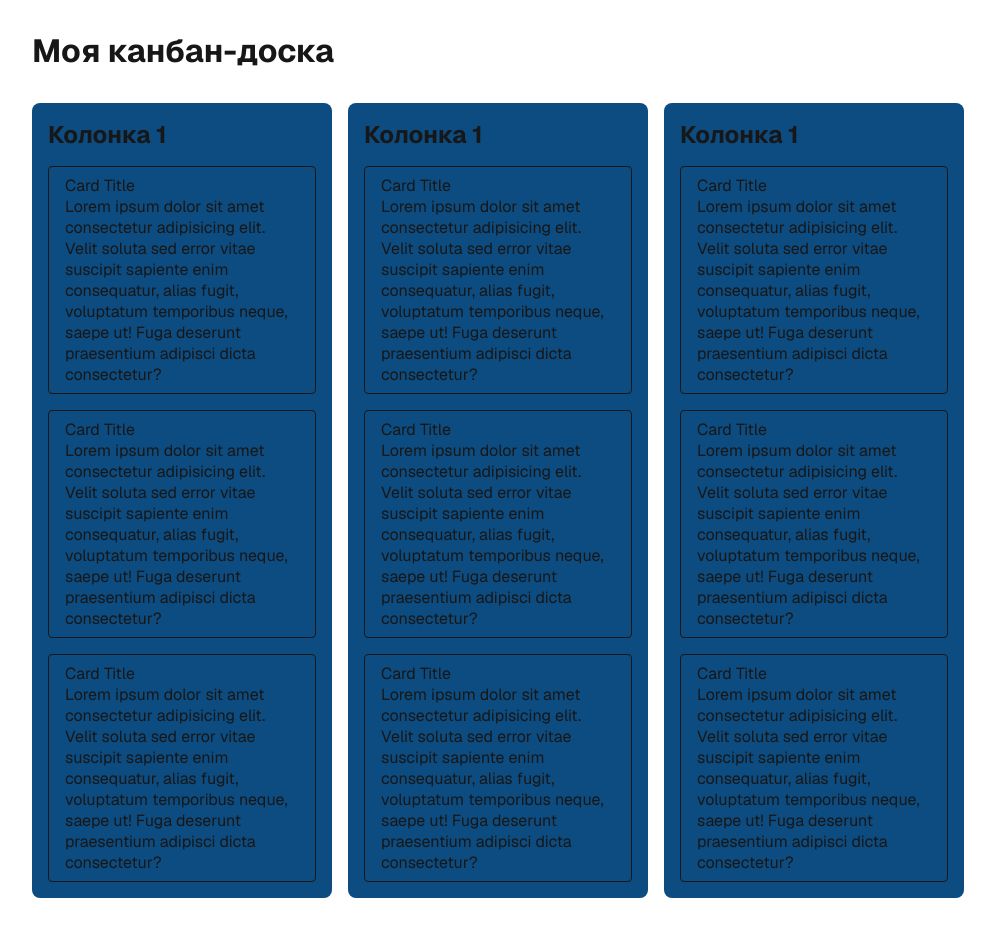
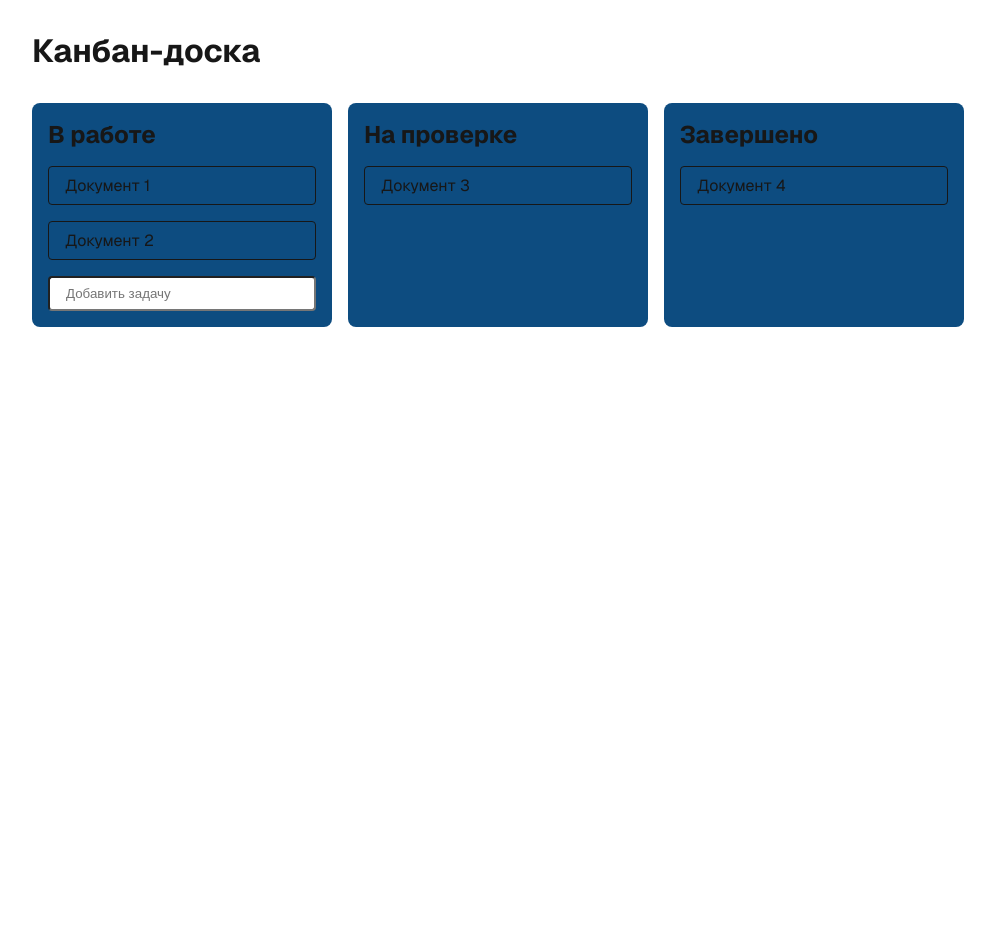
Before and after one commit to Malkey/habr-special, a Next.js app in the folder kanban/: page / in a window 1280 px wide. Shown: the whole page, without its empty margins (48-1043 px from the left). After the commit the page ends 800 px from the top, so only its background shows below. Built offline with nearby package versions, Linux system fonts and the light colour scheme.

Commit message:
use store to get cards and add new card

```diff
--- a/kanban/src/app/components/Board/Board.jsx
+++ b/kanban/src/app/components/Board/Board.jsx
@@ -1,32 +1,57 @@
-import { useSelector } from "react-redux";
+import { useCallback, useRef } from "react";
+import { useDispatch, useSelector } from "react-redux";
+import { addCard } from './../../redux/actions';
 import Card from './../Card/Card';
 import styles from './board.module.css';
 
+const getId = () => {
+    return new Date().getTime();
+}
+
 const Board = () => {
+    const dispatch = useDispatch();
     const cards = useSelector(state => state);
-    console.log(cards);
+    const input = useRef();
+
+    const handleFormSubmit = useCallback((e) => {
+        e.preventDefault();
+
+        dispatch(addCard({
+            id: getId(),
+            title: input.current.value.trim(),
+            status: "in-progress"
+        }));
+    }, [dispatch]);
 
     return (
         <>
-            <h1>Моя канбан-доска</h1>
+            <h1>Канбан-доска</h1>
             <div className={styles.board}>
                 <div className={styles.column}>
-                    <h2>Колонка 1</h2>
-                    <Card />
-                    <Card />
-                    <Card />
+                    <h2>В работе</h2>
+                    {cards.map(card => (
+                        card.status === 'in-progress' && <Card key={card.id} title={card.title} />
+                    ))}
+                    <form onSubmit={handleFormSubmit}>
+                        <input
+                            type="text"
+                            className={styles.input}
+                            placeholder="Добавить задачу"
+                            ref={input}
+                        />
+                    </form>
                 </div>
                 <div className={styles.column}>
-                    <h2>Колонка 1</h2>
-                    <Card />
-                    <Card />
-                    <Card />
+                    <h2>На проверке</h2>
+                    {cards.map(card => (
+                        card.status === 'under-review' && <Card key={card.id} title={card.title} />
+                    ))}
                 </div>
                 <div className={styles.column}>
-                    <h2>Колонка 1</h2>
-                    <Card />
-                    <Card />
-                    <Card />
+                    <h2>Завершено</h2>
+                    {cards.map(card => (
+                        card.status === 'completed' && <Card key={card.id} title={card.title} />
+                    ))}
                 </div>
             </div>
         </>
--- a/kanban/src/app/components/Board/board.module.css
+++ b/kanban/src/app/components/Board/board.module.css
@@ -17,3 +17,11 @@
     background-color: rgb(13, 76, 128);
     gap: 1rem;
 }
+
+.input {
+    width: 100%;
+    padding: 0.5rem 1rem;
+    border-radius: 4px;
+    color: #1a1a1a;
+    background-color: white;
+}
--- a/kanban/src/app/components/Card/Card.jsx
+++ b/kanban/src/app/components/Card/Card.jsx
@@ -1,11 +1,9 @@
 import styles from './card.module.css';
 
-const Card = () => {
-
+const Card = ({ title }) => {
     return (
-        <div className={styles.card}>
-            <p>Card Title</p>
-            <p>Lorem ipsum dolor sit amet consectetur adipisicing elit. Velit soluta sed error vitae suscipit sapiente enim consequatur, alias fugit, voluptatum temporibus neque, saepe ut! Fuga deserunt praesentium adipisci dicta consectetur?</p>
+        <div className={styles.card} draggable>
+            <p>{title}</p>
         </div>
     );
 };
--- a/kanban/src/app/redux/actions.js
+++ b/kanban/src/app/redux/actions.js
@@ -1,5 +1,6 @@
-const addCard = () => ({
+const addCard = (newCard) => ({
     type: 'ADD_CARD',
+    payload: newCard,
 });
 
 const changeStatus = () => ({
--- a/kanban/src/app/redux/reducers.js
+++ b/kanban/src/app/redux/reducers.js
@@ -8,7 +8,7 @@ const initialState = [
 export const reducer = (state = initialState, action) => {
     switch (action.type) {
         case 'ADD_CARD': {
-            return state;
+            return [...state, action.payload];
         }
         case 'CHANGE_STATUS': {
             return state;
```
